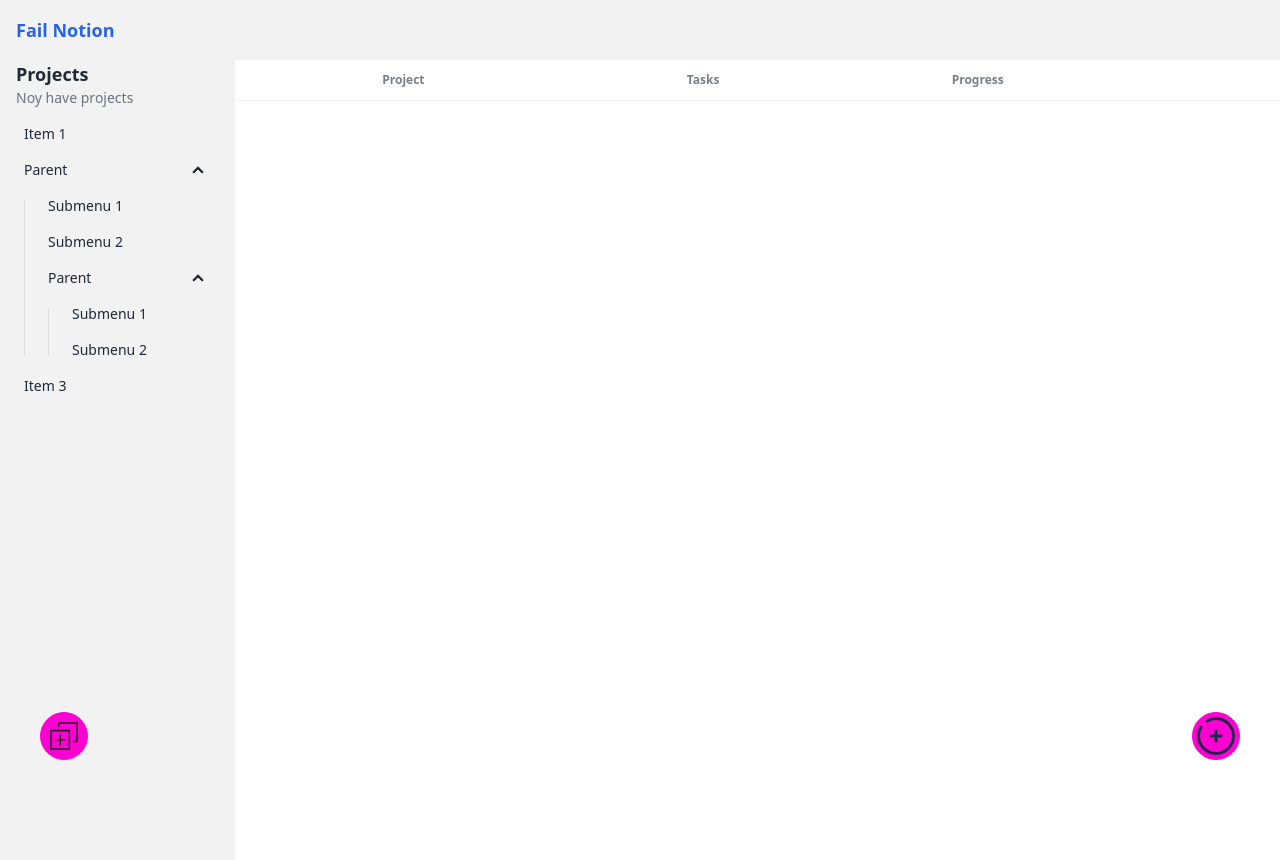
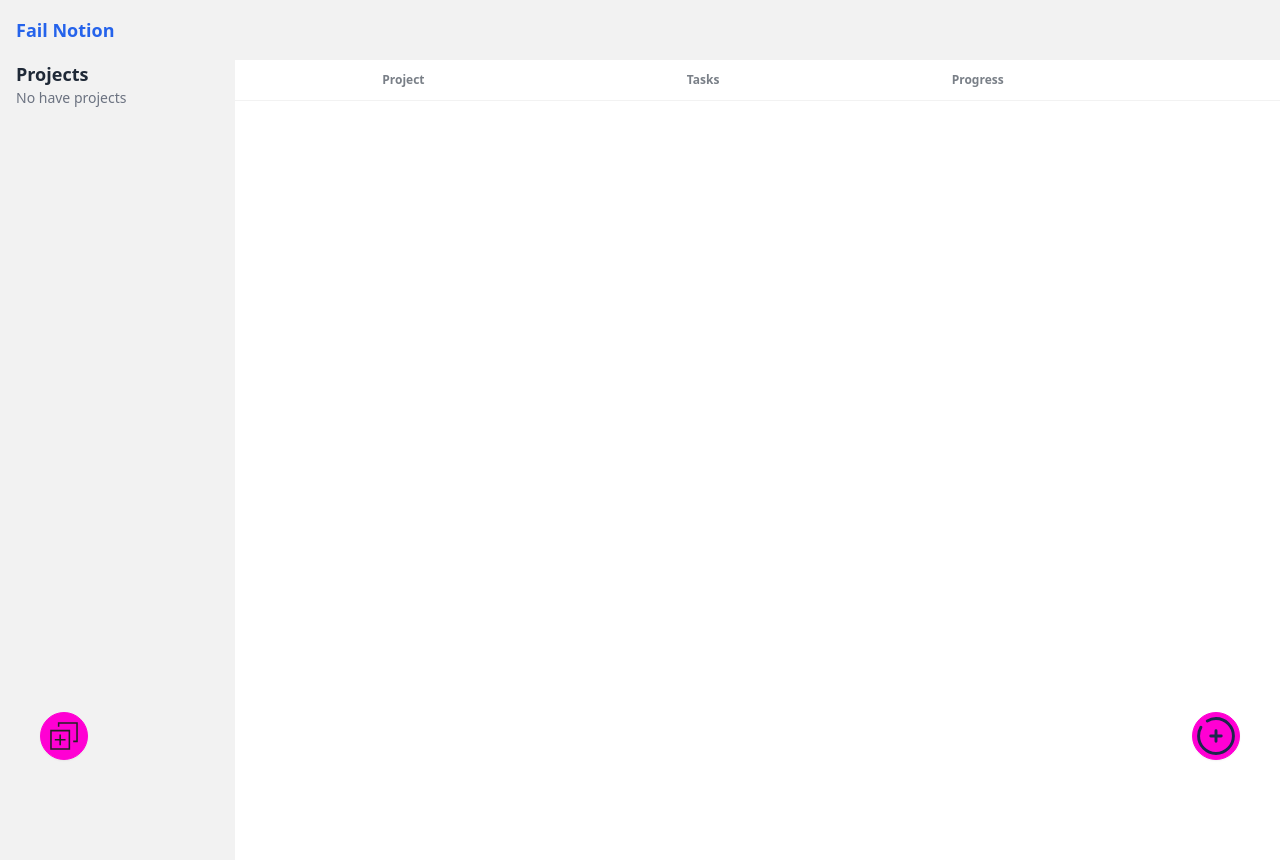
Before and after one commit to JaviKo500/06-projects-app-vue, a Vue app: page /projects in a window 1280 px wide. Built offline with nearby package versions, Linux system fonts and the light colour scheme; the HTML template or start-up script is replaced by a standard one.

Commit message:
add options side menu

```diff
--- a/src/modules/projects/components/SideMenu.vue
+++ b/src/modules/projects/components/SideMenu.vue
@@ -1,28 +1,30 @@
 <template>
   <aside class="bg-base-200 w-72 min-h-screen">
     <h2 class="text-lg font-bold mx-4">Projects</h2>
-    <p class="text-sm text-gray-500 mx-4">Noy have projects</p>
-    <ul class="menu rounded-box w-56">
-      <li><a>Item 1</a></li>
-      <li>
-        <details open>
-          <summary>Parent</summary>
-          <ul>
-            <li><a>Submenu 1</a></li>
-            <li><a>Submenu 2</a></li>
-            <li>
-              <details open>
-                <summary>Parent</summary>
-                <ul>
-                  <li><a>Submenu 1</a></li>
-                  <li><a>Submenu 2</a></li>
-                </ul>
-              </details>
-            </li>
-          </ul>
-        </details>
+    <p class="text-sm text-gray-500 mx-4" v-if="projectStore.noProjects" >No have projects</p>
+    <ul class="menu rounded-box w-56" v-else>
+      <li v-for="project in projectStore.projectList" :key="project.id">
+        <template v-if="project.tasks.length">
+          <details :open="project.tasks.length > 0">
+            <summary>
+              <RouterLink :to="`project/${project.id}`">{{ project.name }}</RouterLink>
+            </summary>
+            <ul>
+              <li v-for="task in project.tasks" :key="task.id">
+                <RouterLink :to="`project/${project.id}`">{{ task.name }}</RouterLink>
+              </li>
+            </ul>
+          </details>
+        </template>
+        <template v-else>
+          <RouterLink :to=" `project/${project.id}`">{{ project.name }}</RouterLink>
+        </template>
       </li>
-      <li><a>Item 3</a></li>
     </ul>
   </aside>
 </template>
+
+<script lang="ts" setup>
+  import { useProjectsStore } from '../store/projects.store';
+  const projectStore = useProjectsStore();
+</script>
--- a/src/modules/projects/store/projects.store.ts
+++ b/src/modules/projects/store/projects.store.ts
@@ -20,11 +20,11 @@ export const useProjectsStore = defineStore('projects', () => {
   }
   return {
     // properties
-    // projects,
+    projects,
 
     // getters
     projectList: computed( () => [...projects.value] ),
-
+    noProjects: computed( ()=> !projects.value.length ),
     // actions
     addProject
   };
```
